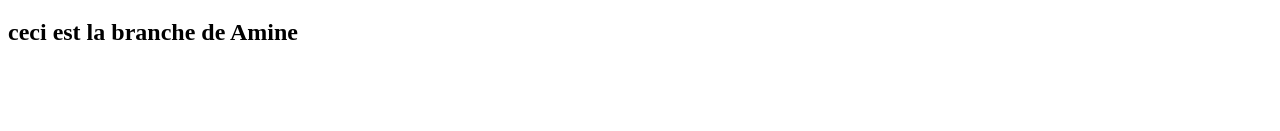
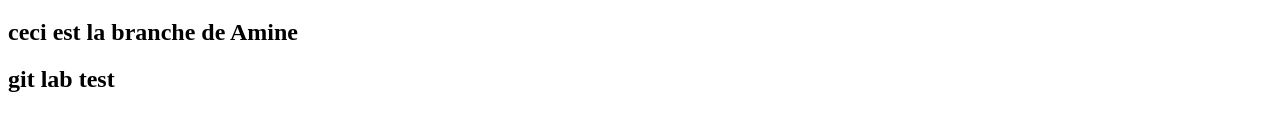
Before and after one commit to ilyesilno/ActiviteGit, a plain HTML site: page index.html in a window 1280 px wide. Shown: the part 491-622 px from the top of the page. Drawn offline with Linux system fonts and the light colour scheme.

Commit message:
message normal

```diff
--- a/index.html
+++ b/index.html
@@ -20,5 +20,7 @@
 
     <h2>ceci est la branche de Amine</h2>
 
+    <h2>git lab test</h2>
+
 </body>
     </html>
```
